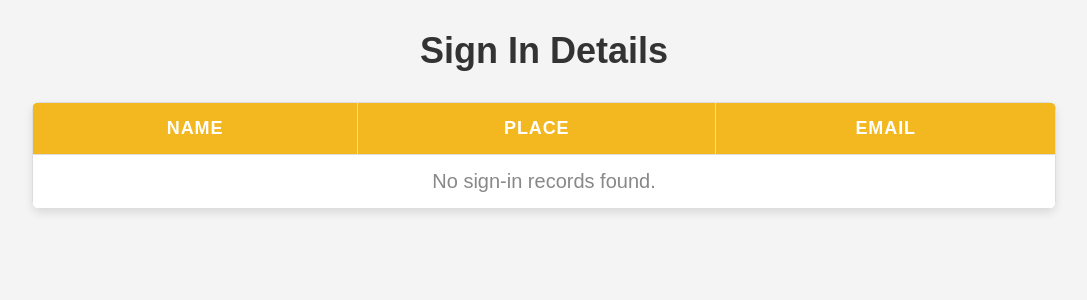
After one commit to delnatheres/Restaurant-Management-System, a Django app: page /viewuser/ in a window 1280 px wide. The commit adds this page. Shown: the top 300 px of the page, without its empty margins (96-1183 px from the left). Run offline with Django 5.2, Linux system fonts and the light colour scheme; data that the repository does not hold is empty.

Commit message:
'third_commit'

```diff
--- a/myapp/urls.py
+++ b/myapp/urls.py
@@ -1,14 +1,14 @@
 from django.urls import path
-from .views import *
+from . import views
 urlpatterns = [
-    path('', index_view, name='index'),  # Root URL for index
-    path('about/', about_view, name='about'),
-    path('contact/', contact_view, name='contact'),
-    path('menu/', menu_view, name='menu'),
-    path('sign_in/', sign_in_view, name='sign_in'),
-    path('login/', login_view, name='login'),
-    path('admin_dashboard/', admin_dashboard_view, name='admin_dashboard'),
-    path('forgot_password/', forgot_password, name= 'forgot_password'),
-    path('reset-password/<str:token>/', reset_password, name='reset_password'),
-    # Other URLs...
-]
+    path('', views.index_view, name='index'),  # Root URL for index
+    path('about/', views.about_view, name='about'),
+    path('contact/', views.contact_view, name='contact'),
+    path('menu/', views.menu_view, name='menu'),
+    path('sign_in/', views.sign_in_view, name='sign_in'),
+    path('login/', views.login_view, name='login'),
+    path('admin_dashboard/', views.admin_dashboard_view, name='admin_dashboard'),
+    path('forgot_password/', views.forgot_password, name= 'forgot_password'),
+    path('reset-password/<str:token>/', views.reset_password, name='reset_password'),
+    path('viewuser/',views.viewuser,name='view_user'),
+   ]
--- a/myapp/views.py
+++ b/myapp/views.py
@@ -111,3 +111,7 @@ def reset_password(request, token):
 
 def admin_dashboard_view(request):
     return render(request, 'admin/admin_dashboard.html')
+
+def viewuser(request):
+    person=SignIn.objects.all()
+    return render(request,'admin/view_user.html',{"person":person})
--- a/restaurant_management_project/settings.py
+++ b/restaurant_management_project/settings.py
@@ -136,5 +136,5 @@ EMAIL_HOST = 'smtp.gmail.com'
 EMAIL_PORT = 587
 EMAIL_USE_TLS = True
 EMAIL_HOST_USER = 'delnatheres2025@mca.ajce.in'
-EMAIL_HOST_PASSWORD = '####'
+EMAIL_HOST_PASSWORD = 'delna@2023'
 DEFAULT_FROM_EMAIL = 'delnatheres2025@mca.ajce.in'  # Email sender's address
--- /dev/null
+++ b/templates/admin/view_user.html
@@ -0,0 +1,116 @@
+<!DOCTYPE html>
+<html lang="en">
+<head>
+    <meta charset="UTF-8">
+    <meta name="viewport" content="width=device-width, initial-scale=1.0">
+    <title>Sign In Details</title>
+    <style>
+        /* Global styles for body */
+        body {
+            font-family: 'Arial', sans-serif;
+            margin: 0;
+            padding: 0;
+            background-color: #f4f4f4;
+        }
+
+        h1 {
+            text-align: center;
+            color: #333;
+            margin-top: 30px;
+            font-size: 36px;
+        }
+
+        /* Styling the table */
+        table {
+            width: 80%;
+            margin: 30px auto;
+            border-collapse: collapse;
+            background-color: #fff;
+            box-shadow: 0 4px 8px rgba(0, 0, 0, 0.1);
+        }
+
+        thead {
+            background-color: #f3b820;
+        }
+
+        th, td {
+            padding: 15px;
+            text-align: center;
+            border: 1px solid #ddd;
+            font-size: 18px;
+        }
+
+        th {
+            background-color: #f3b820;
+            color: white;
+            text-transform: uppercase;
+            letter-spacing: 0.05em;
+        }
+
+        td {
+            color: #333;
+        }
+
+        tr:nth-child(even) {
+            background-color: #f9f9f9;
+        }
+
+        tr:hover {
+            background-color: #f1f1f1;
+        }
+
+        /* No records message */
+        td[colspan="3"] {
+            font-size: 20px;
+            color: #888;
+        }
+
+        /* Add some padding and spacing around the table */
+        table {
+            border-radius: 8px;
+            overflow: hidden;
+        }
+
+        /* Media query for mobile responsiveness */
+        @media (max-width: 768px) {
+            table {
+                width: 100%;
+            }
+
+            h1 {
+                font-size: 28px;
+            }
+
+            th, td {
+                font-size: 16px;
+                padding: 10px;
+            }
+        }
+    </style>
+</head>
+<body>
+    <h1>Sign In Details</h1>
+    <table>
+        <thead>
+            <tr>
+                <th>Name</th>
+                <th>Place</th>
+                <th>Email</th>
+            </tr>
+        </thead>
+        <tbody>
+            {% for signin in person %}
+                <tr>
+                    <td>{{ signin.name }}</td>
+                    <td>{{ signin.place }}</td>
+                    <td>{{ signin.email }}</td>
+                </tr>
+            {% empty %}
+                <tr>
+                    <td colspan="3">No sign-in records found.</td>
+                </tr>
+            {% endfor %}
+        </tbody>
+    </table>
+</body>
+</html>
```
Also changed, not shown: templates/admin/admin_dashboard.html (+126 -144 lines), templates/login.html (+6 -4 lines).
